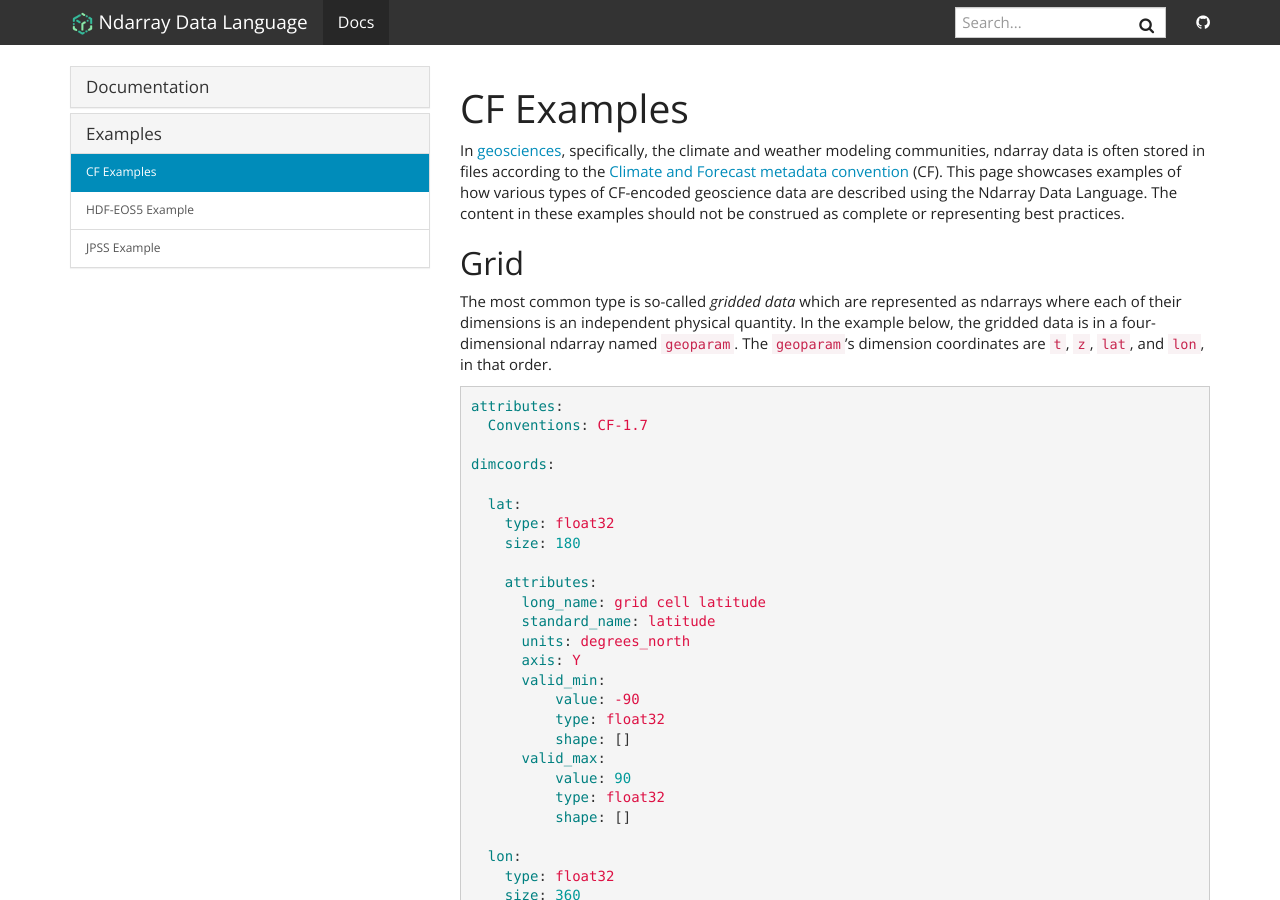
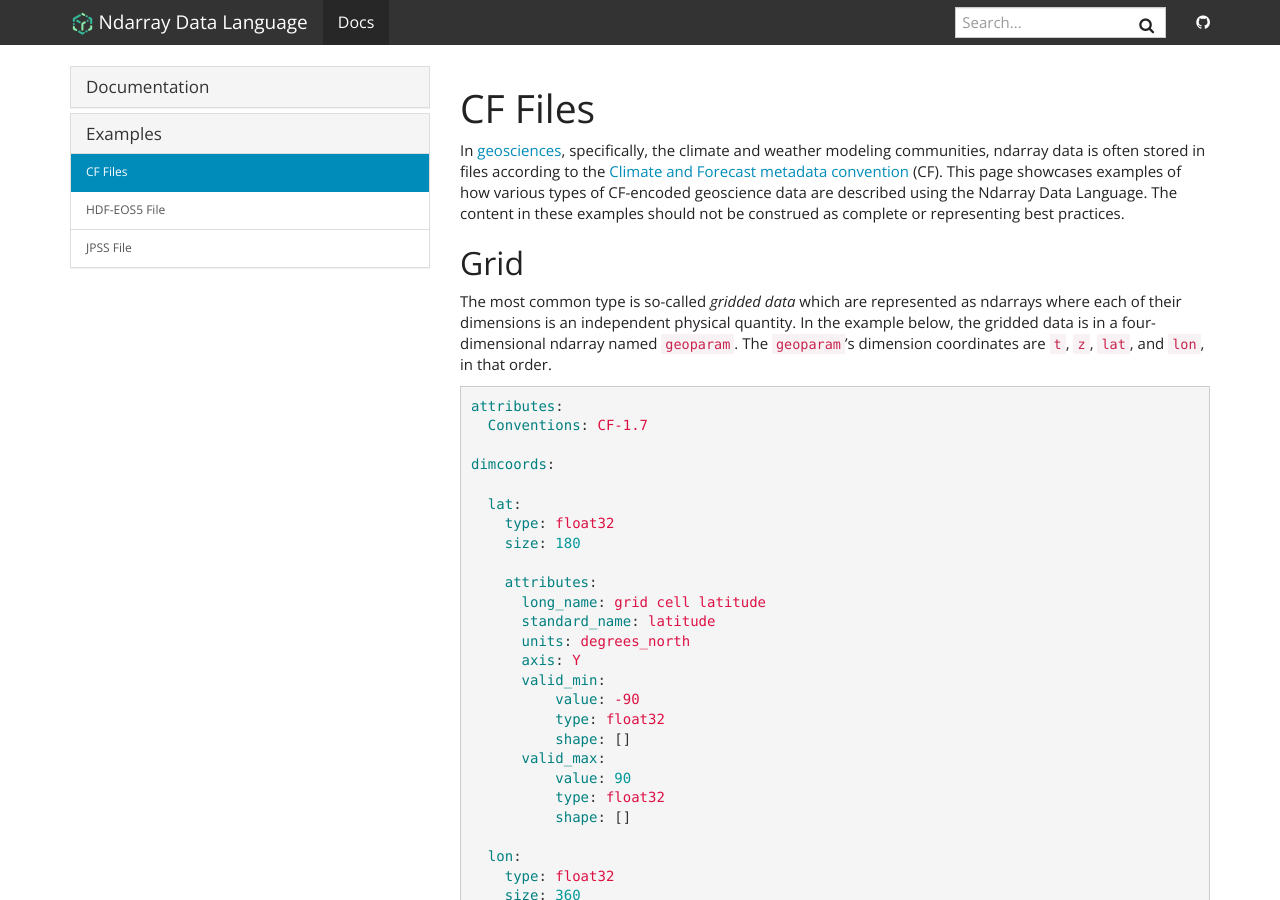
Before and after one commit to ajelenak/ndl, a Jekyll site: the page built from docs/_docs/examples/cf.md, in a window 1280 px wide and 900 px high. Built offline with Jekyll 4.4.1, drawn with Linux system fonts in a browser that asks for light colours.

Commit message:
Remove "Example" from example page titles

```diff
--- a/docs/_docs/examples/cf.md
+++ b/docs/_docs/examples/cf.md
@@ -1,5 +1,5 @@
 ---
-title: CF Examples
+title: CF Files
 permalink: /docs/examples/cf/
 ---
 
--- a/docs/_docs/examples/hdf-eos5.md
+++ b/docs/_docs/examples/hdf-eos5.md
@@ -1,5 +1,5 @@
 ---
-title: HDF-EOS5 Example
+title: HDF-EOS5 File
 permalink: /docs/examples/hdf-eos5/
 ---
 
--- a/docs/_docs/examples/jpss.md
+++ b/docs/_docs/examples/jpss.md
@@ -1,5 +1,5 @@
 ---
-title: JPSS Example
+title: JPSS File
 permalink: /docs/examples/jpss/
 ---
 
```
